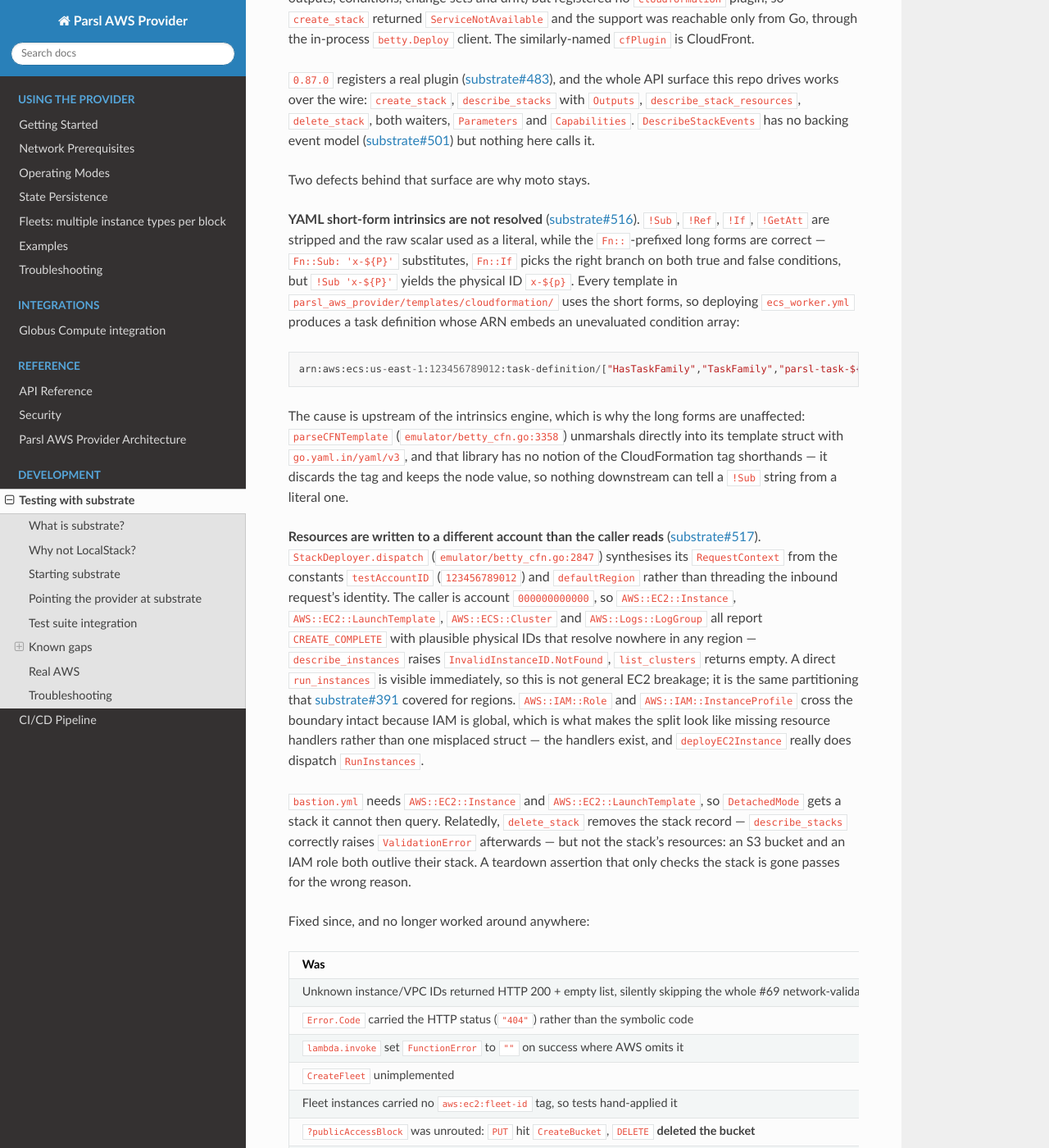
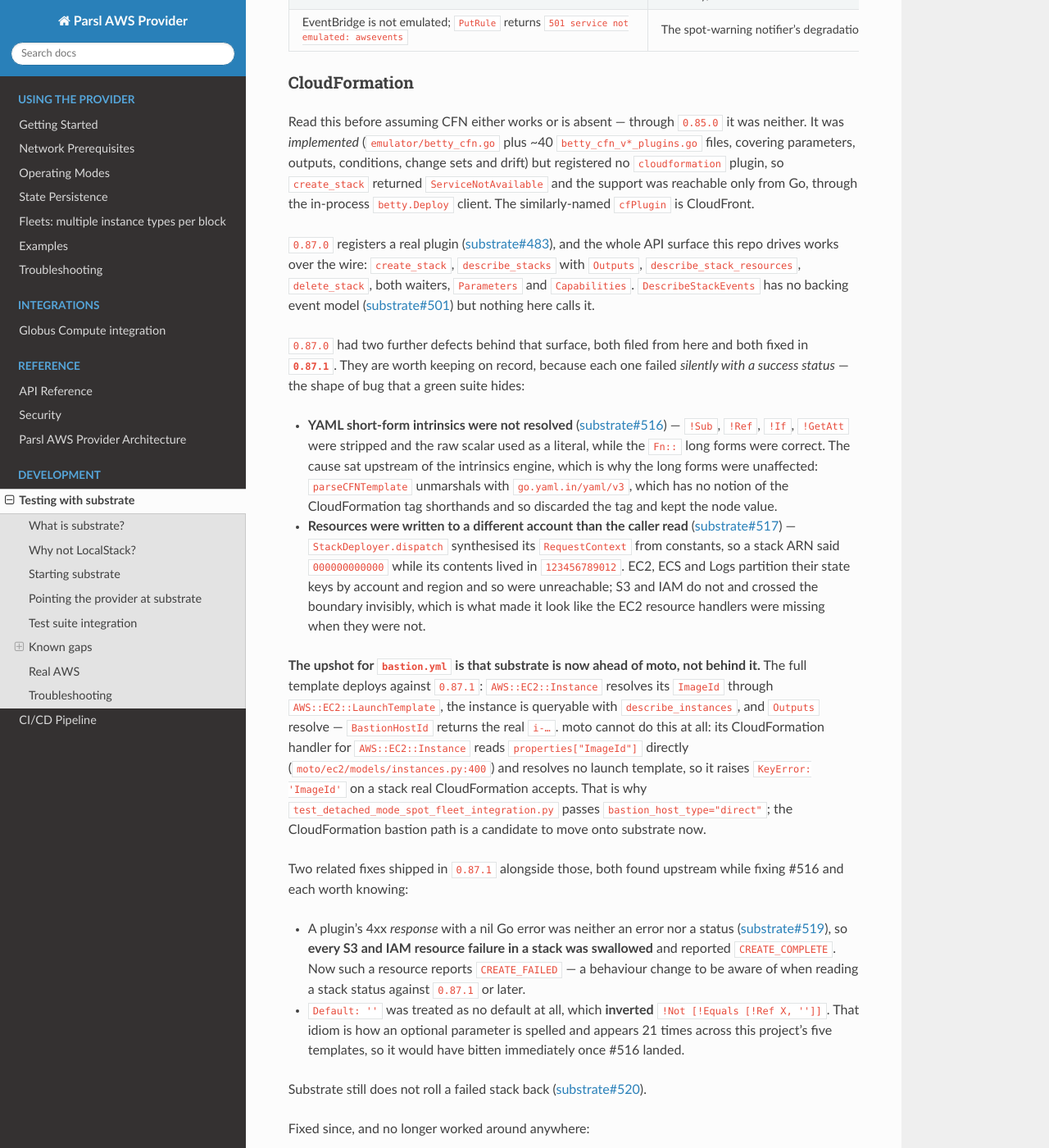
Before and after one commit to scttfrdmn/parsl-aws-provider, a Sphinx documentation site: the page built from docs/substrate_testing.md, in a window 1280 px wide and 1400 px high, scrolled down 4229 px. Shown: the whole window at 82% size. Built offline with Sphinx 7.4.7 and the Read the Docs theme 3.1.0, drawn with Linux system fonts in a browser that asks for light colours; some of the changed text lies outside the part shown.

Commit message:
chore: pin substrate 0.87.1, both CFN defects fixed (#210)
0.87.1 fixes the two CloudFormation defects filed from this repo against
0.87.0, both verified on the wire against the image rather than taken from
the closing comments:

  substrate#516 -- YAML short-form intrinsics were stripped and the raw
    scalar used literally, while the Fn:: long forms were correct. The cause
    was upstream of the intrinsics engine: parseCFNTemplate unmarshals with
    go.yaml.in/yaml/v3, which has no notion of the CFN tag shorthands.
  substrate#517 -- StackDeployer.dispatch synthesised its request context
    from constants, so resources were written as account 123456789012 while
    the caller read 000000000000. EC2/ECS/Logs partition state keys by
    account and region and so were unreachable; S3 and IAM do not, and
    crossed the boundary invisibly, which is what made the EC2 resource
    handlers look absent when they were not.

The consequence is bigger than a bug count: bastion.yml now deploys against
substrate end to end -- the AWS::EC2::Instance resolves its ImageId through
the launch template, the instance is queryable, Outputs are correct. That is
precisely the case moto cannot do (its CFN handler reads
properties["ImageId"] directly and raises KeyError on a stack real
CloudFormation accepts), so on the bastion path substrate is now ahead of
moto rather than behind it.

Two further 0.87.1 fixes are worth knowing when reading a stack status: a
plugin's 4xx response with a nil Go error was neither an error nor a status
(substrate#519), so every S3 and IAM resource failure in a stack was
silently reported CREATE_COMPLETE; and `Default: ''` was treated as no
default at all, inverting `!Not [!Equals [!Ref X, '']]` -- the idiom that
spells an optional parameter, 21 times across this project's templates.

What still keeps moto is narrower and no longer about CFN's core:
substrate#521, #526 and #527, all three hitting ecs_worker.yml. #183 stays
open for those.

Integration suite: 131 passed, 0 skipped -- unchanged from 0.87.0, so this
is a no-regression bump.

Refs #183

````diff
--- a/docs/substrate_testing.md
+++ b/docs/substrate_testing.md
@@ -37,12 +37,12 @@ any step ran.
 The compose file is pinned to a specific image tag, deliberately — an emulator that
 silently changes under CI turns an unrelated PR red.
 
-`/health` reports the real version since 0.85.0 — `{"status":"ok","version":"v0.87.0"}` —
+`/health` reports the real version since 0.85.0 — `{"status":"ok","version":"v0.87.1"}` —
 so `make substrate-status` is enough to confirm the pin. Released images used to
 report `"version":"dev"` whatever their tag
 ([substrate#402](https://github.com/scttfrdmn/substrate/issues/402)); against an
 older image, use
-`podman image inspect ghcr.io/scttfrdmn/substrate:0.87.0 --format '{{.Digest}}'`
+`podman image inspect ghcr.io/scttfrdmn/substrate:0.87.1 --format '{{.Digest}}'`
 instead.
 
 When bumping the pin, change it in **two** places — `docker-compose.substrate.yml`
@@ -182,13 +182,18 @@ provider.
 
 ## Known gaps
 
-Verified by probing substrate `0.87.0` directly, not read off the milestones.
-CloudFormation is why part of the suite still uses moto (#183); the EventBridge
-row is a gap this project turns to its advantage rather than one it works around.
+Verified by probing substrate `0.87.1` directly, not read off the milestones.
+The remaining CloudFormation rows are why one file still uses moto (#183); the
+EventBridge row is a gap this project turns to its advantage rather than one it
+works around.
 
 | Gap | Effect | Upstream |
 |---|---|---|
-| CloudFormation stacks reach `CREATE_COMPLETE` having created nothing the caller can find — see below, this is two distinct defects | `tests/integration/test_serverless_mode_spot_fleet_integration.py` and `test_detached_mode_spot_fleet_integration.py` stay on moto; real coverage is in `tests/aws/` | [substrate#483](https://github.com/scttfrdmn/substrate/issues/483) reopened the door; the remainder is [substrate#516](https://github.com/scttfrdmn/substrate/issues/516) and [substrate#517](https://github.com/scttfrdmn/substrate/issues/517) |
+| `Fn::Split` resolves to its first element only | `ecs_worker.yml:208` uses `!Split [',', !Ref Command]` for a container command, so a multi-element command silently loses everything after the first item | [substrate#521](https://github.com/scttfrdmn/substrate/issues/521) |
+| An intrinsic nested inside a structured property is never resolved | The same `Command`, nested in `ContainerDefinitions`, is not walked into. `AWS::EC2::LaunchTemplate` resolves nested intrinsics because its deploy path enumerates them explicitly, so this is per-property rather than general | [substrate#526](https://github.com/scttfrdmn/substrate/issues/526) |
+| A CFN-deployed task definition's `ContainerDefinitions` keep CloudFormation's PascalCase keys | `describe_task_definition` returns `containerDefinitions: [{}]` — family, revision, cpu, memory and the ARN are all correct, only the container list reads empty | [substrate#527](https://github.com/scttfrdmn/substrate/issues/527) |
+| CloudWatch Logs read operations return PascalCase members | `describe_log_groups`, `describe_log_streams` and `get_log_events` put `LogGroupName`/`ARN`/`CreationTime` on the wire where the JSON 1.1 API uses `logGroupName`/`arn`/`creationTime`, so botocore parses every field to `None` and a caller sees `[{}]`. `filter_log_events` is correct, which makes it an inconsistency inside one plugin. Affects a directly-created group too, so it is not CFN-specific | unfiled |
+| `DeleteStack` does not delete the stack's resources | The stack record goes and `describe_stacks` then raises `ValidationError` correctly, but an S3 bucket and an IAM role both outlive their stack. A teardown assertion that only checks the stack passes for the wrong reason | [substrate#518](https://github.com/scttfrdmn/substrate/issues/518) |
 | EventBridge is not emulated; `PutRule` returns `501 service not emulated: awsevents` | The spot-warning notifier's degradation path is testable *because* of this. The warning path itself is covered end to end by wiring an SQS queue directly, since the monitor only ever reads warnings through SQS | — |
 
 ### CloudFormation
@@ -208,50 +213,51 @@ with `Outputs`, `describe_stack_resources`, `delete_stack`, both waiters,
 ([substrate#501](https://github.com/scttfrdmn/substrate/issues/501)) but nothing
 here calls it.
 
-Two defects behind that surface are why moto stays.
+`0.87.0` had two further defects behind that surface, both filed from here and both
+fixed in **`0.87.1`**. They are worth keeping on record, because each one failed
+*silently with a success status* — the shape of bug that a green suite hides:
 
-**YAML short-form intrinsics are not resolved**
-([substrate#516](https://github.com/scttfrdmn/substrate/issues/516)). `!Sub`, `!Ref`, `!If`, `!GetAtt`
-are stripped and the raw scalar used as a literal, while the `Fn::`-prefixed long
-forms are correct — `Fn::Sub: 'x-${P}'` substitutes, `Fn::If` picks the right
-branch on both true and false conditions, but `!Sub 'x-${P}'` yields the physical
-ID `x-${p}`. Every template in `parsl_aws_provider/templates/cloudformation/` uses
-the short forms, so deploying `ecs_worker.yml` produces a task definition whose ARN
-embeds an unevaluated condition array:
+- **YAML short-form intrinsics were not resolved**
+  ([substrate#516](https://github.com/scttfrdmn/substrate/issues/516)) — `!Sub`,
+  `!Ref`, `!If`, `!GetAtt` were stripped and the raw scalar used as a literal, while
+  the `Fn::` long forms were correct. The cause sat upstream of the intrinsics
+  engine, which is why the long forms were unaffected: `parseCFNTemplate` unmarshals
+  with `go.yaml.in/yaml/v3`, which has no notion of the CloudFormation tag
+  shorthands and so discarded the tag and kept the node value.
+- **Resources were written to a different account than the caller read**
+  ([substrate#517](https://github.com/scttfrdmn/substrate/issues/517)) —
+  `StackDeployer.dispatch` synthesised its `RequestContext` from constants, so a
+  stack ARN said `000000000000` while its contents lived in `123456789012`. EC2, ECS
+  and Logs partition their state keys by account and region and so were unreachable;
+  S3 and IAM do not and crossed the boundary invisibly, which is what made it look
+  like the EC2 resource handlers were missing when they were not.
 
-```
-arn:aws:ecs:us-east-1:123456789012:task-definition/["HasTaskFamily","TaskFamily","parsl-task-${WorkflowId}-${JobId}"]:1
-```
+**The upshot for `bastion.yml` is that substrate is now ahead of moto, not behind
+it.** The full template deploys against `0.87.1`: `AWS::EC2::Instance` resolves its
+`ImageId` through `AWS::EC2::LaunchTemplate`, the instance is queryable with
+`describe_instances`, and `Outputs` resolve — `BastionHostId` returns the real
+`i-…`. moto cannot do this at all: its CloudFormation handler for
+`AWS::EC2::Instance` reads `properties["ImageId"]` directly
+(`moto/ec2/models/instances.py:400`) and resolves no launch template, so it raises
+`KeyError: 'ImageId'` on a stack real CloudFormation accepts. That is why
+`test_detached_mode_spot_fleet_integration.py` passes `bastion_host_type="direct"`;
+the CloudFormation bastion path is a candidate to move onto substrate now.
 
-The cause is upstream of the intrinsics engine, which is why the long forms are
-unaffected: `parseCFNTemplate` (`emulator/betty_cfn.go:3358`) unmarshals directly
-into its template struct with `go.yaml.in/yaml/v3`, and that library has no notion
-of the CloudFormation tag shorthands — it discards the tag and keeps the node value,
-so nothing downstream can tell a `!Sub` string from a literal one.
+Two related fixes shipped in `0.87.1` alongside those, both found upstream while
+fixing #516 and each worth knowing:
 
-**Resources are written to a different account than the caller reads**
-([substrate#517](https://github.com/scttfrdmn/substrate/issues/517)).
-`StackDeployer.dispatch` (`emulator/betty_cfn.go:2847`) synthesises its
-`RequestContext` from the constants `testAccountID` (`123456789012`) and
-`defaultRegion` rather than threading the inbound request's identity. The caller is
-account `000000000000`, so `AWS::EC2::Instance`, `AWS::EC2::LaunchTemplate`,
-`AWS::ECS::Cluster` and `AWS::Logs::LogGroup` all report `CREATE_COMPLETE` with
-plausible physical IDs that resolve nowhere in any region — `describe_instances`
-raises `InvalidInstanceID.NotFound`, `list_clusters` returns empty. A direct
-`run_instances` is visible immediately, so this is not general EC2 breakage; it is
-the same partitioning that
-[substrate#391](https://github.com/scttfrdmn/substrate/issues/391) covered for
-regions. `AWS::IAM::Role` and `AWS::IAM::InstanceProfile` cross the boundary
-intact because IAM is global, which is what makes the split look like missing
-resource handlers rather than one misplaced struct — the handlers exist, and
-`deployEC2Instance` really does dispatch `RunInstances`.
+- A plugin's 4xx *response* with a nil Go error was neither an error nor a status
+  ([substrate#519](https://github.com/scttfrdmn/substrate/issues/519)), so **every
+  S3 and IAM resource failure in a stack was swallowed** and reported
+  `CREATE_COMPLETE`. Now such a resource reports `CREATE_FAILED` — a behaviour
+  change to be aware of when reading a stack status against `0.87.1` or later.
+- `Default: ''` was treated as no default at all, which **inverted**
+  `!Not [!Equals [!Ref X, '']]`. That idiom is how an optional parameter is spelled
+  and appears 21 times across this project's five templates, so it would have bitten
+  immediately once #516 landed.
 
-`bastion.yml` needs `AWS::EC2::Instance` and `AWS::EC2::LaunchTemplate`, so
-`DetachedMode` gets a stack it cannot then query. Relatedly, `delete_stack` removes
-the stack record — `describe_stacks` correctly raises `ValidationError` afterwards —
-but not the stack's resources: an S3 bucket and an IAM role both outlive their
-stack. A teardown assertion that only checks the stack is gone passes for the wrong
-reason.
+Substrate still does not roll a failed stack back
+([substrate#520](https://github.com/scttfrdmn/substrate/issues/520)).
 
 Fixed since, and no longer worked around anywhere:
 
````
Also changed, not shown: CHANGELOG.md (+37 -11 lines), docker-compose.substrate.yml (+19 -9 lines), 1 other file.
